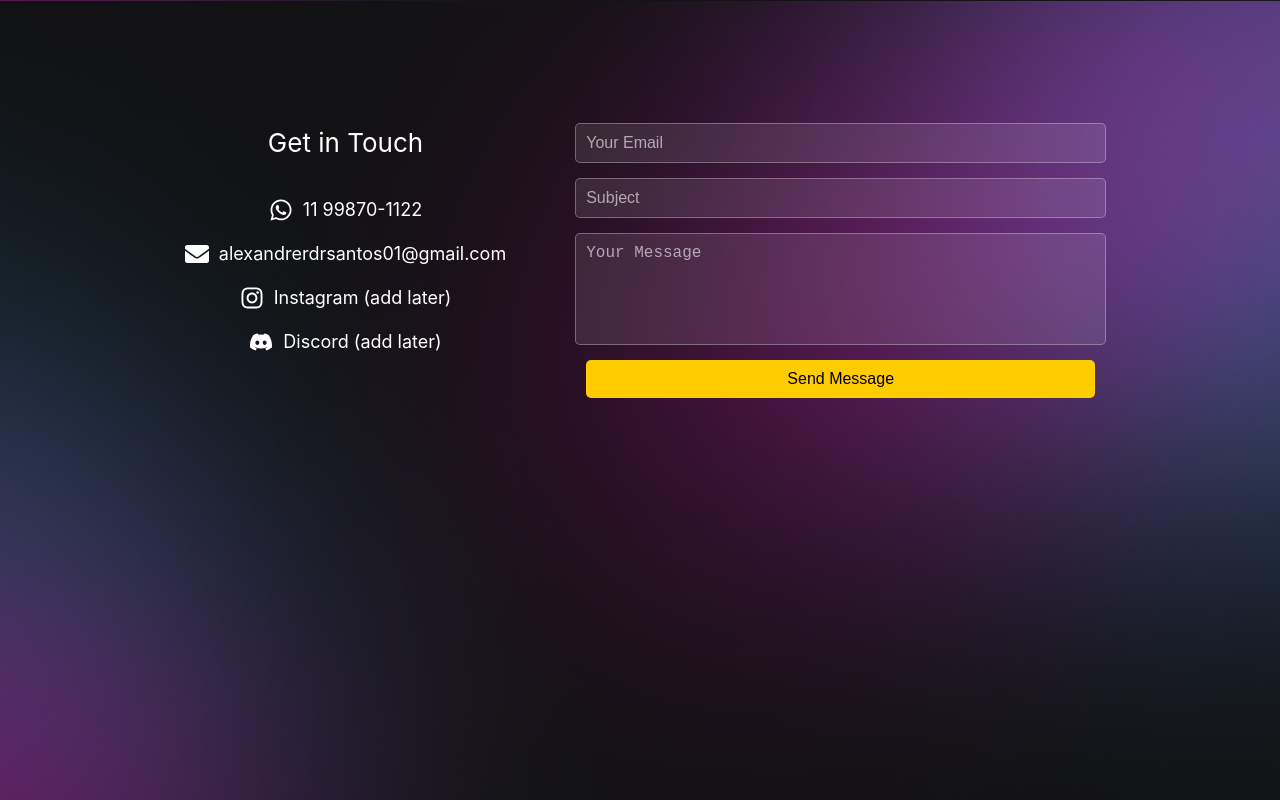
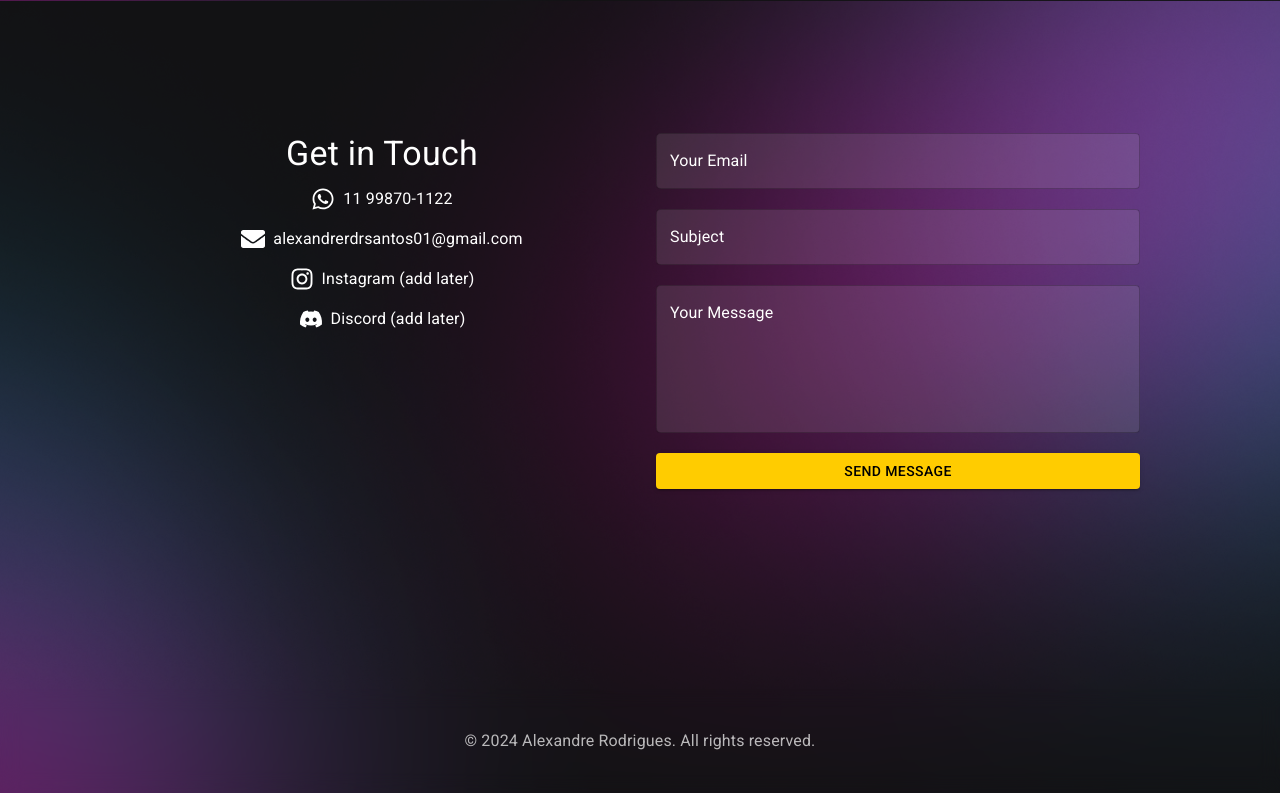
Before and after one commit to ardszsantos/portifolio, a React (Create React App) app: page / in a window 1280 px wide. Shown: the part 3640-4440 px from the top of the page. Built offline with nearby package versions, Linux system fonts and the light colour scheme.

Commit message:
added 2 MUI components, contact form and footer./site complete, gotta work on details now.

```diff
--- a/package.json
+++ b/package.json
@@ -3,6 +3,9 @@
   "version": "0.1.0",
   "private": true,
   "dependencies": {
+    "@emotion/react": "^11.13.3",
+    "@emotion/styled": "^11.13.0",
+    "@mui/material": "^6.1.2",
     "@testing-library/jest-dom": "^5.17.0",
     "@testing-library/react": "^13.4.0",
     "@testing-library/user-event": "^13.5.0",
--- a/src/App.js
+++ b/src/App.js
@@ -7,7 +7,8 @@ import AOS from "aos";
 import "aos/dist/aos.css";
 import { useEffect } from "react";
 import ProjectsSection from './pages/projects';
-import ContactSection from './pages/contact';
+import ContactSection from './pages/MUIcontact';
+import Footer from './pages/MUIfooter';
 
 
 function App() {
@@ -22,6 +23,7 @@ function App() {
       <AboutSection data-aos="fade-right"/>
       <ProjectsSection data-aos="fade-up"/>
       <ContactSection data-aos="fade-left" />
+      <Footer/>
     </div>
   );
 }
--- /dev/null
+++ b/src/pages/MUIcontact.js
@@ -0,0 +1,147 @@
+import { FaWhatsapp, FaEnvelope, FaInstagram, FaDiscord } from 'react-icons/fa';
+import { Box, TextField, Button, Typography, Grid, Link } from '@mui/material';
+
+const ContactSection = (props) => {
+  return (
+    <Box {...props} id="contact" sx={{ padding: '40px', maxWidth: '1000px', margin: '15em auto 10em', }}>
+      <Grid container spacing={4} id="contato" justifyContent="center">
+        <Grid item xs={12} md={6} display="flex" flexDirection="column" alignItems="center">
+          <Typography variant="h4" gutterBottom color="white">
+            Get in Touch
+          </Typography>
+          <Link
+            href="https://wa.me/5511998701122"
+            target="_blank"
+            rel="noopener noreferrer"
+            sx={{
+              display: 'flex',
+              alignItems: 'center',
+              gap: 1,
+              color: 'white',
+              mb: 2,
+              textDecoration: 'none', // No underline
+              transition: 'color 0.3s ease',
+              '&:hover': {
+                color: '#ffcc00', // Yellow on hover
+              },
+            }}
+          >
+            <FaWhatsapp size={24} />
+            <Typography>11 99870-1122</Typography>
+          </Link>
+          <Link
+            href="mailto:alexandrerdrsantos01@gmail.com"
+            sx={{
+              display: 'flex',
+              alignItems: 'center',
+              gap: 1,
+              color: 'white',
+              mb: 2,
+              textDecoration: 'none', // No underline
+              transition: 'color 0.3s ease',
+              '&:hover': {
+                color: '#ffcc00', // Yellow on hover
+              },
+            }}
+          >
+            <FaEnvelope size={24} />
+            <Typography>alexandrerdrsantos01@gmail.com</Typography>
+          </Link>
+          <Link
+            href="#your-instagram-link"
+            sx={{
+              display: 'flex',
+              alignItems: 'center',
+              gap: 1,
+              color: 'white',
+              mb: 2,
+              textDecoration: 'none', // No underline
+              transition: 'color 0.3s ease',
+              '&:hover': {
+                color: '#ffcc00', // Yellow on hover
+              },
+            }}
+          >
+            <FaInstagram size={24} />
+            <Typography>Instagram (add later)</Typography>
+          </Link>
+          <Link
+            href="#your-discord-link"
+            sx={{
+              display: 'flex',
+              alignItems: 'center',
+              gap: 1,
+              color: 'white',
+              mb: 2,
+              textDecoration: 'none', // No underline
+              transition: 'color 0.3s ease',
+              '&:hover': {
+                color: '#ffcc00', // Yellow on hover
+              },
+            }}
+          >
+            <FaDiscord size={24} />
+            <Typography>Discord (add later)</Typography>
+          </Link>
+        </Grid>
+
+        <Grid item xs={12} md={6}>
+          <Box
+            component="form"
+            sx={{
+              display: 'flex',
+              flexDirection: 'column',
+              gap: '20px',
+              width: '100%',
+            }}
+          >
+            <TextField
+              fullWidth
+              label="Your Email"
+              variant="outlined"
+              InputLabelProps={{ style: { color: 'white' } }}
+              sx={{
+                input: { color: 'white' },
+                backgroundColor: 'rgba(255, 255, 255, 0.1)',
+                borderRadius: '5px',
+              }}
+            />
+            <TextField
+              fullWidth
+              label="Subject"
+              variant="outlined"
+              InputLabelProps={{ style: { color: 'white' } }}
+              sx={{
+                input: { color: 'white' },
+                backgroundColor: 'rgba(255, 255, 255, 0.1)',
+                borderRadius: '5px',
+              }}
+            />
+            <TextField
+              fullWidth
+              label="Your Message"
+              multiline
+              rows={5}
+              variant="outlined"
+              InputLabelProps={{ style: { color: 'white' } }}
+              sx={{
+                textarea: { color: 'white' },
+                backgroundColor: 'rgba(255, 255, 255, 0.1)',
+                borderRadius: '5px',
+              }}
+            />
+            <Button
+              variant="contained"
+              type="submit"
+              sx={{ backgroundColor: '#ffcc00', color: '#000', ':hover': { backgroundColor: '#ffaa00' } }}
+            >
+              Send Message
+            </Button>
+          </Box>
+        </Grid>
+      </Grid>
+    </Box>
+  );
+};
+
+export default ContactSection;
--- /dev/null
+++ b/src/pages/MUIfooter.js
@@ -0,0 +1,28 @@
+import { Box, Typography, Grid, Container } from '@mui/material';
+
+const Footer = () => {
+  return (
+    <Box
+      sx={{
+        backdropFilter: 'blur(10px)', // Blurry background
+        color: 'white',
+        padding: '40px 0', // Increased height
+        width: '100%',
+        position: 'relative',
+        textAlign: 'center',
+      }}
+    >
+      <Container>
+        <Grid container spacing={2} justifyContent="center">
+          <Grid item xs={12}>
+            <Typography variant="body1" align="center" sx={{ opacity: 0.7 }}>
+              © {new Date().getFullYear()} Alexandre Rodrigues. All rights reserved.
+            </Typography>
+          </Grid>
+        </Grid>
+      </Container>
+    </Box>
+  );
+};
+
+export default Footer;
--- a/src/pages/contact.js
+++ /dev/null
@@ -1,37 +0,0 @@
-import { FaWhatsapp, FaEnvelope, FaInstagram, FaDiscord } from 'react-icons/fa';
-import '../styles/contact.css';
-
-const ContactSection = (props) => {
-  return (
-    <div {...props} id='contact' className="contact-section">
-      <div id='contato' className="contact-info">
-      <div className="contact-title">Get in Touch</div>
-        <a href="https://wa.me/5511998701122" target="_blank" rel="noopener noreferrer">
-          <FaWhatsapp size={24} />
-          <span>11 99870-1122</span>
-        </a>
-        <a href="mailto:alexandrerdrsantos01@gmail.com">
-          <FaEnvelope size={24} />
-          <span>alexandrerdrsantos01@gmail.com</span>
-        </a>
-        <a href="#your-instagram-link">
-          <FaInstagram size={24} />
-          <span>Instagram (add later)</span>
-        </a>
-        <a href="#your-discord-link">
-          <FaDiscord size={24} />
-          <span>Discord (add later)</span>
-        </a>
-      </div>
-
-      <form className="contact-form">
-        <input type="email" name="email" placeholder="Your Email" required />
-        <input type="text" name="subject" placeholder="Subject" required />
-        <textarea name="message" placeholder="Your Message"  rows="5" required></textarea>
-        <button type="submit">Send Message</button>
-      </form>
-    </div>
-  );
-};
-
-export default ContactSection;
--- a/src/pages/projects.js
+++ b/src/pages/projects.js
@@ -21,8 +21,8 @@ const ProjectsSection = (props) => {
     <div {...props} id='projects' className="projects-wrapper">
         <div className='projects-sub-wrapper'>
         <h1 id='projetos'>{t('projects_title')}</h1>
-        <div class="projects-group">
-          <div class="projects-container">
+        <div className="projects-group">
+          <div className="projects-container">
             <ProjectCard
               imgUrl={camisasTop}
               title={t('project1_title')}
@@ -46,7 +46,7 @@ const ProjectsSection = (props) => {
               gitUrl={project2GitUrl}
             />
           </div>
-          <div class="tech-stack-container">
+          <div className="tech-stack-container">
             <ProjectDescription
               icons={techIcons1}
               iconColors={iconColors1}
--- a/src/styles/contact.css
+++ /dev/null
@@ -1,181 +0,0 @@
-.contact-section {
-  display: flex;
-  align-items: center;
-  justify-content: center;
-  padding: 40px;
-  margin-top: 15em !important;
-  margin-bottom: 600px !important;
-  border-radius: 10px;
-  max-width: 1000px;
-  gap: 100px;
-  margin: 60px auto 0;
-  transition: transform 0.3s ease, opacity 0.3s ease;
-}
-
-.contact-section:hover {
-  transform: scale(1.005);
-  opacity: 0.95;
-}
-
-.contact-info {
-  display: flex;
-  flex-direction: column;
-  align-items: center;
-  gap: 20px;
-  text-align: center;
-  margin-bottom: 40px;
-}
-
-.contact-info a {
-  display: flex;
-  align-items: center;
-  gap: 10px;
-  color: white;
-  text-decoration: none;
-  font-size: 18px;
-}
-
-.contact-info a:hover {
-  color: #ffcc00;
-}
-
-.contact-title {
-  font-size: 28px;
-  color: white;
-  margin-bottom: 20px;
-  text-align: center;
-}
-
-.contact-form {
-  display: flex;
-  flex-direction: column;
-  align-items: center;
-  gap: 15px;
-  width: 100%;
-  max-width: 509px;
-}
-
-.contact-form input,
-.contact-form textarea,
-.contact-form button {
-  width: 100%;
-  padding: 10px;
-  border-radius: 5px;
-  font-size: 16px;
-}
-
-
-.contact-form textarea {
-  resize: none;
-}
-
-
-.contact-form input,
-.contact-form textarea {
-  border: 1px solid rgba(255, 255, 255, 0.3);
-  background-color: rgba(255, 255, 255, 0.1);
-  color: white;
-}
-
-.contact-form input::placeholder,
-.contact-form textarea::placeholder {
-  color: rgba(255, 255, 255, 0.6);
-}
-
-.contact-form button {
-  border: none;
-  background-color: #ffcc00;
-  color: black;
-  cursor: pointer;
-  transition: background-color 0.3s ease;
-}
-
-.contact-form button:hover {
-  background-color: #ffaa00;
-}
-
-@media (max-width: 1440px) {
-  .contact-section {
-    gap: 80px;
-    padding: 30px;
-    margin-bottom: 500px;
-  }
-
-  .contact-title {
-    font-size: 26px;
-  }
-}
-
-@media (max-width: 1200px) {
-  .contact-section {
-    gap: 60px;
-    padding: 25px;
-    margin-bottom: 400px;
-  }
-
-  .contact-title {
-    font-size: 24px;
-  }
-}
-
-@media (max-width: 1024px) {
-  .contact-section {
-    flex-direction: column;
-    padding: 20px;
-    gap: 40px;
-    margin-bottom: 300px;
-  }
-
-  .contact-title {
-    font-size: 22px;
-  }
-}
-
-@media (max-width: 768px) {
-  .contact-section {
-    padding: 35px;
-    gap: 30px;
-    margin-bottom: 200px;
-  }
-
-  .contact-title {
-    font-size: 20px;
-  }
-}
-
-@media (max-width: 480px) {
-  .contact-section {
-    padding: 10px;
-    gap: 20px;
-    margin-bottom: 100px;
-  }
-
-  .contact-title {
-    font-size: 18px;
-  }
-}
-
-@media (max-width: 320px) {
-  .contact-section {
-    flex-direction: column;
-    padding: 5px;
-    gap: 10px;
-    margin-bottom: 50px;
-  }
-
-  .contact-form {
-    display: flex;
-    flex-direction: column;
-    align-items: center;
-    gap: 15px;
-    width: 220px;
-  }
-
-  .contact-form button {
-    width: 100% ;
-  }
-
-  .contact-title {
-    font-size: 20px;
-  }
-}
```
Also changed, not shown: 1 other file (tests, documents, lock files or other folders).
